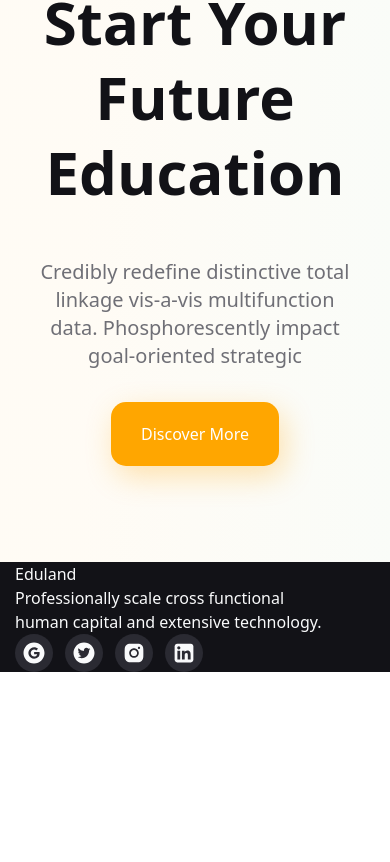
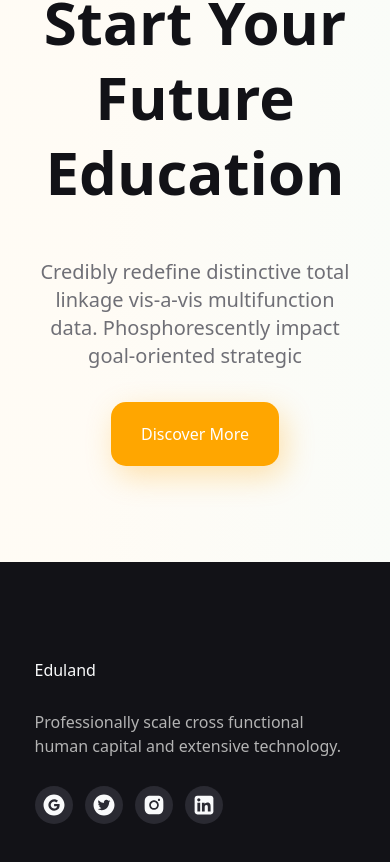
Before and after one commit to Alice2212/edusite, a React (Create React App) app: page / in a window 390 px wide. Shown: the part 407-1269 px from the top of the page. Before the commit the page ends 1079 px from the top, so only its background shows below. Built offline with nearby package versions, Linux system fonts and the light colour scheme.

Commit message:
footer responsiveness

```diff
--- a/src/components/Footer.jsx
+++ b/src/components/Footer.jsx
@@ -10,10 +10,10 @@ const Footer = () => {
   return (
     <section id="footer">
       <div className="w-full bg-[--rich-black-fogra-29] ">
-        <div className="container text-[#F9FAFB] flex flex-wrap">
+        <div className="container text-[#F9FAFB] flex flex-wrap mx-auto px-5 py-24">
           <div>
             <h1>Eduland</h1>
-            <p>
+            <p className="text-[#B3B3B3] py-7">
               Professionally scale cross functional human capital and extensive
               technology.
             </p>
```
